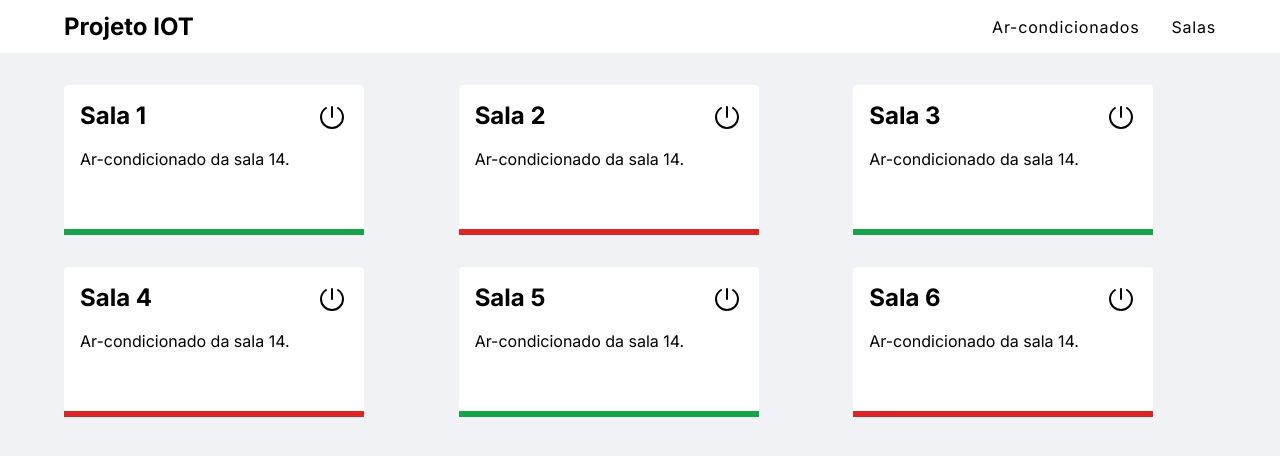
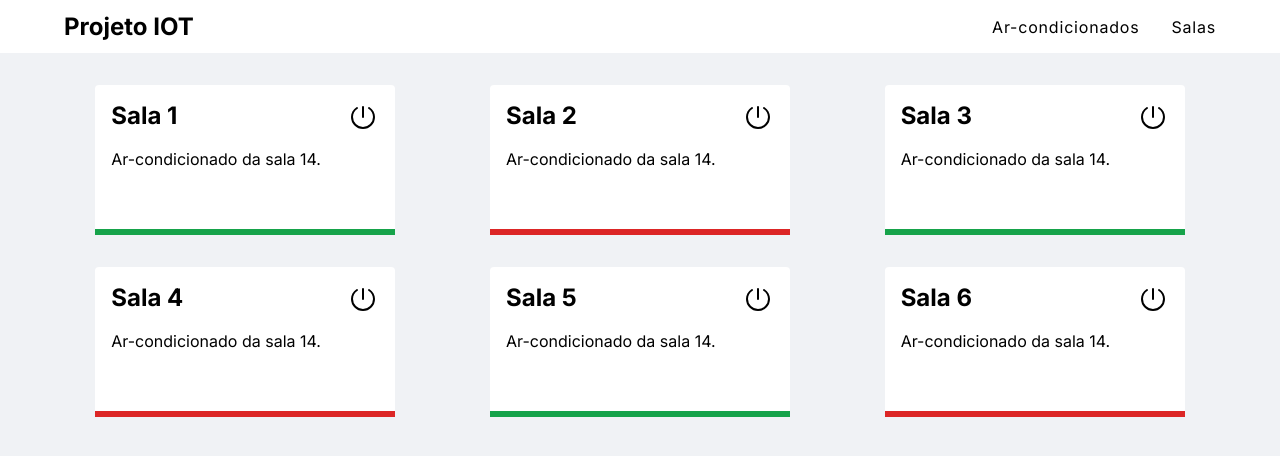
Before and after one commit to ruangustavo/air-conditioning-system-front, a React (Vite) app: page / in a window 1280 px wide. Shown: the top 456 px of the page. Built offline with nearby package versions, Linux system fonts and the light colour scheme.

Commit message:
styles: center grid items

```diff
--- a/src/pages/Home/styles.module.css
+++ b/src/pages/Home/styles.module.css
@@ -1,5 +1,6 @@
 .container {
   display: grid;
   grid-template-columns: repeat(auto-fit, minmax(300px, 1fr));
+  justify-items: center;
   gap: 32px;
 }
```
